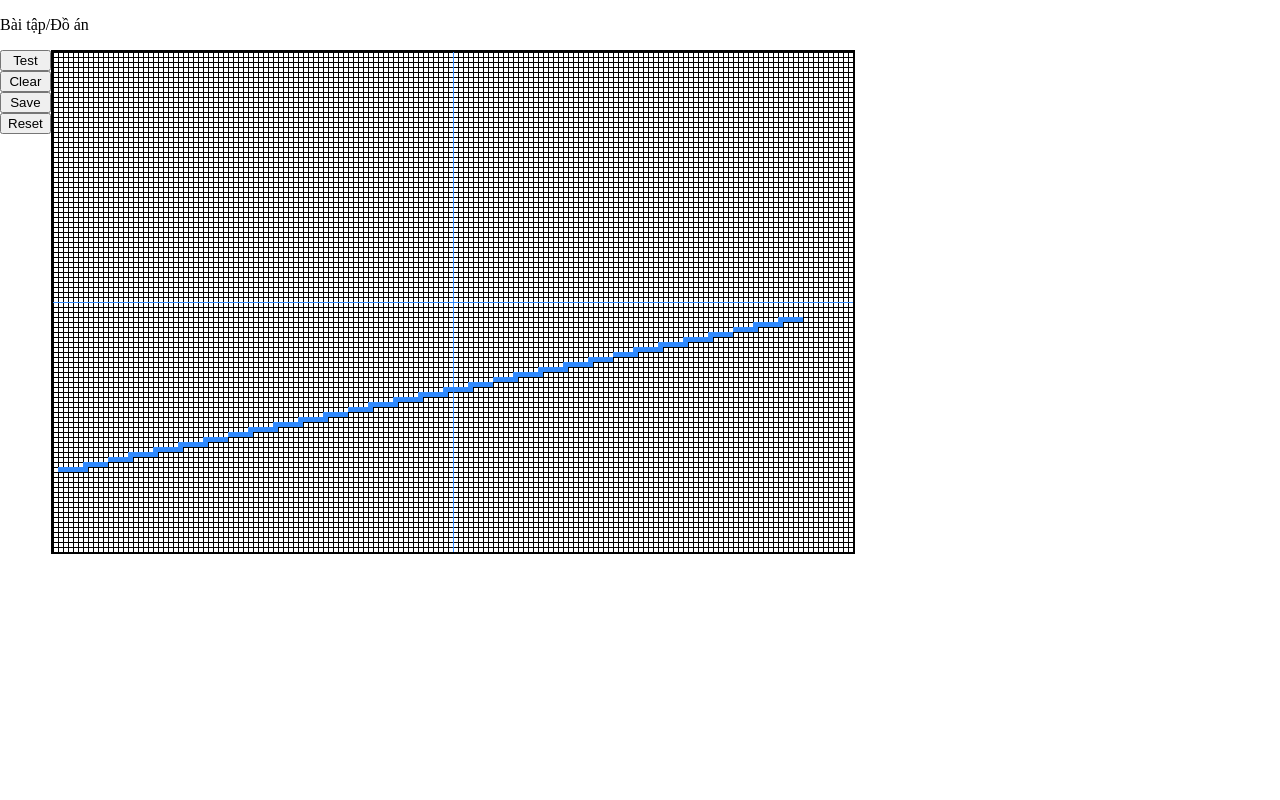
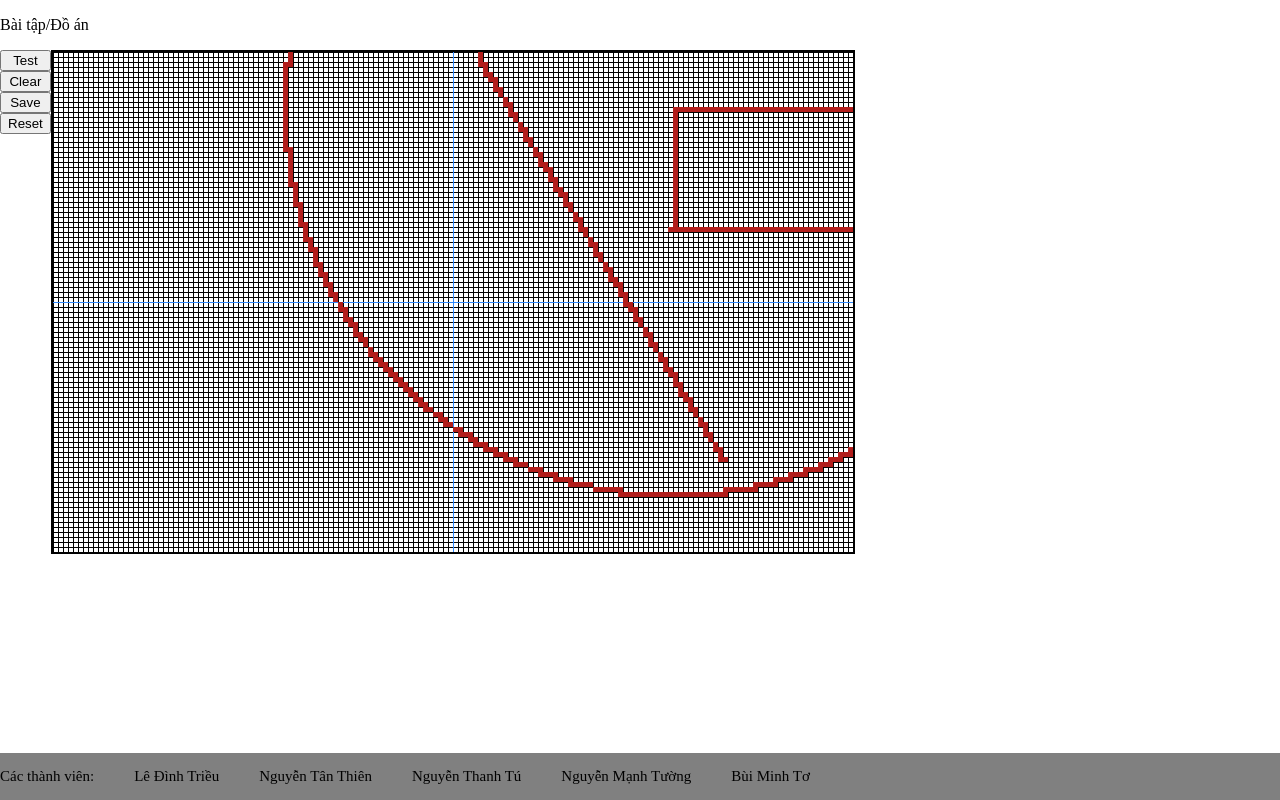
Before and after one commit to mto1505/KTDH, a plain HTML site: page index.html in a window 1280 px wide. Both pictures are taken after a click on the button "Test". Drawn offline with Linux system fonts and the light colour scheme.

Commit message:
Change line drawing algorithm, add draw rectangle and circle functions

```diff
--- a/JS/script.js
+++ b/JS/script.js
@@ -7,7 +7,7 @@ var canvas = document.getElementById('canvas'),
 
 function drawGrid() {
     // vẽ lưới tọa độ
-    ctx.fillStyle = '#000000'
+    ctx.fillStyle = '#000000';
     for(let i = 0; i < canvas.height; i += pSize) {
         for(let j = 0; j < canvas.width; j++) {
             ctx.fillRect(j, i, 1, 1);
@@ -52,21 +52,62 @@ function getPixelPos(a, b) {
 }
 
 function fillPixel(x, y) {
-    ctx.fillRect(x, y, pSize, pSize);
+    pos = getPixelPos(x, y);
+    ctx.fillRect(pos.x, pos.y, pSize, pSize);
 }
 
-function drawLine(x1, y1, x2, y2) {
-    console.log(arguments);
-    if(x1 > x2) {
-        [x1, y1, x2, y2] = [x2, y2, x1, y1];
+function drawLine(x0, y0, x1, y1) {
+    // DDA algorithm
+    const dx = x1 - x0,
+          dy = y1 - y0,
+          s  = Math.abs(dx) > Math.abs(dy) ? Math.abs(dx) : Math.abs(dy),
+          xi = dx * 1.0 / s,
+          yi = dy * 1.0 / s;
+    var x  = x0,
+        y  = y0;
+
+    fillPixel(x0, y0);
+
+    for (let i = 0; i < s; i++) {
+        x += xi;
+        y += yi;
+        fillPixel(x, y);
     }
-    dx = x2 - x1;
-    dy = y2 - y1;
+}
 
-    for(let x = x1; x < x2; x++) {
-        y = y1 + dy * (x - x1) / dx;
-        pos = getPixelPos(x, y);
-        fillPixel(pos.x, pos.y);
+function drawRectangle(x, y, w, h) {
+    let x1 = x + w,
+        y1 = y + h;
+    drawLine(x, y, x1, y);
+    drawLine(x1, y, x1, y1);
+    drawLine(x1, y1, x, y1);
+    drawLine(x, y1, x, y);
+}
+
+function drawCircle(x0, y0, radius) {
+    // mid-point algorithm
+    var x = radius,
+        y = 0,
+        radiusError = 1 - x;
+
+    while (x >= y) {
+        fillPixel(x + x0, y + y0);
+        fillPixel(y + x0, x + y0);
+        fillPixel(-x + x0, y + y0);
+        fillPixel(-y + x0, x + y0);
+        fillPixel(-x + x0, -y + y0);
+        fillPixel(-y + x0, -x + y0);
+        fillPixel(x + x0, -y + y0);
+        fillPixel(y + x0, -x + y0);
+        y++;
+
+        if (radiusError < 0) {
+            radiusError += 2 * y + 1;
+        }
+        else {
+            x--;
+            radiusError += 2 * (y - x + 1);
+        }
     }
 }
 
@@ -99,13 +140,25 @@ window.addEventListener('mouseup', function(evt){
 });
 
 document.getElementById('testBtn').addEventListener('click', function(evt) {
+    ctx.fillStyle = '#' + Math.random().toString(16).slice(-6);
+
     drawLine(
         Math.random() * canvas.width,
         Math.random() * canvas.height,
         Math.random() * canvas.width,
         Math.random() * canvas.height
         );
-
+    let x = Math.random() * canvas.width,
+        y = Math.random() * canvas.height;
+    drawRectangle(
+        x, y,
+        Math.random() * (canvas.width),
+        Math.random() * (canvas.height)
+        );
+    drawCircle(
+        x, y,
+        Math.random() * canvas.height
+        );
 });
 
 document.getElementById('clearBtn').addEventListener('click', function(evt) {
--- a/index.html
+++ b/index.html
@@ -24,12 +24,12 @@
 
     </div>
     <footer class="footer">
-        <!-- <p>Các thành viên:</p>
+        <p>Các thành viên:</p>
         <ul>Lê Đình Triều</ul>
         <ul>Nguyễn Tân Thiên</ul>
         <ul>Nguyễn Thanh Tú</ul>
-        <ul>Võ Mạnh Tường</ul>
-        <ul>Bùi Minh Tơ</ul> -->
+        <ul>Nguyễn Mạnh Tường</ul>
+        <ul>Bùi Minh Tơ</ul>
     </footer>
 </body>
 <script src="JS/script.js"></script>
--- a/style.css
+++ b/style.css
@@ -1,6 +1,10 @@
 body {
     margin: 0;
     padding: 0;
+}
+
+.content {
+    display: flex;
 }
 
 #canvas {
@@ -8,11 +12,18 @@ body {
     border: 2px solid black;
 }
 
-.content {
-    display: flex;
-}
-
 .btnContainer {
     display: flex;
     flex-direction: column;
 }
+
+.footer {
+    background-color: gray;
+    font-size: 15px;
+    position: fixed;
+    left: 0;
+    bottom: 0;
+    width: 100%;
+    text-align: center;
+    display: flex;
+}
```
